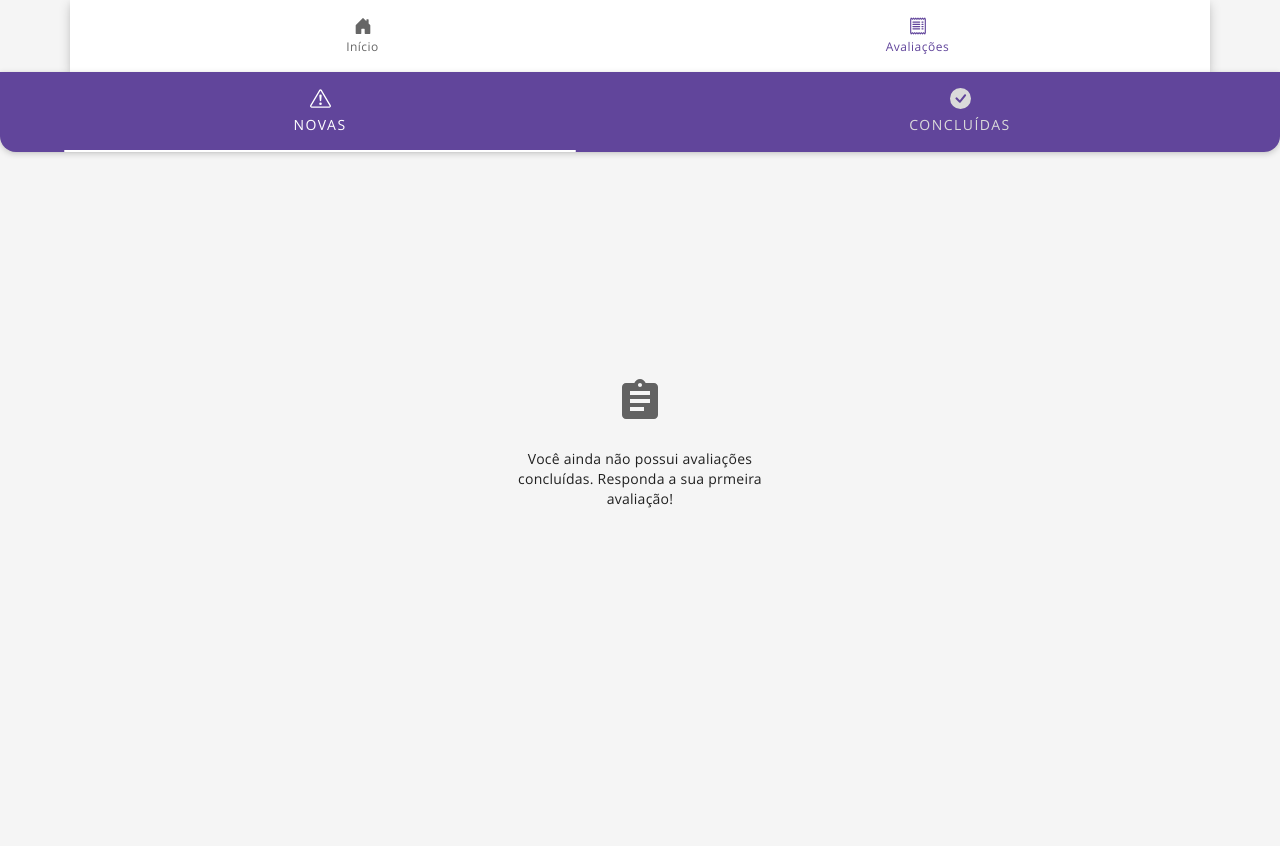
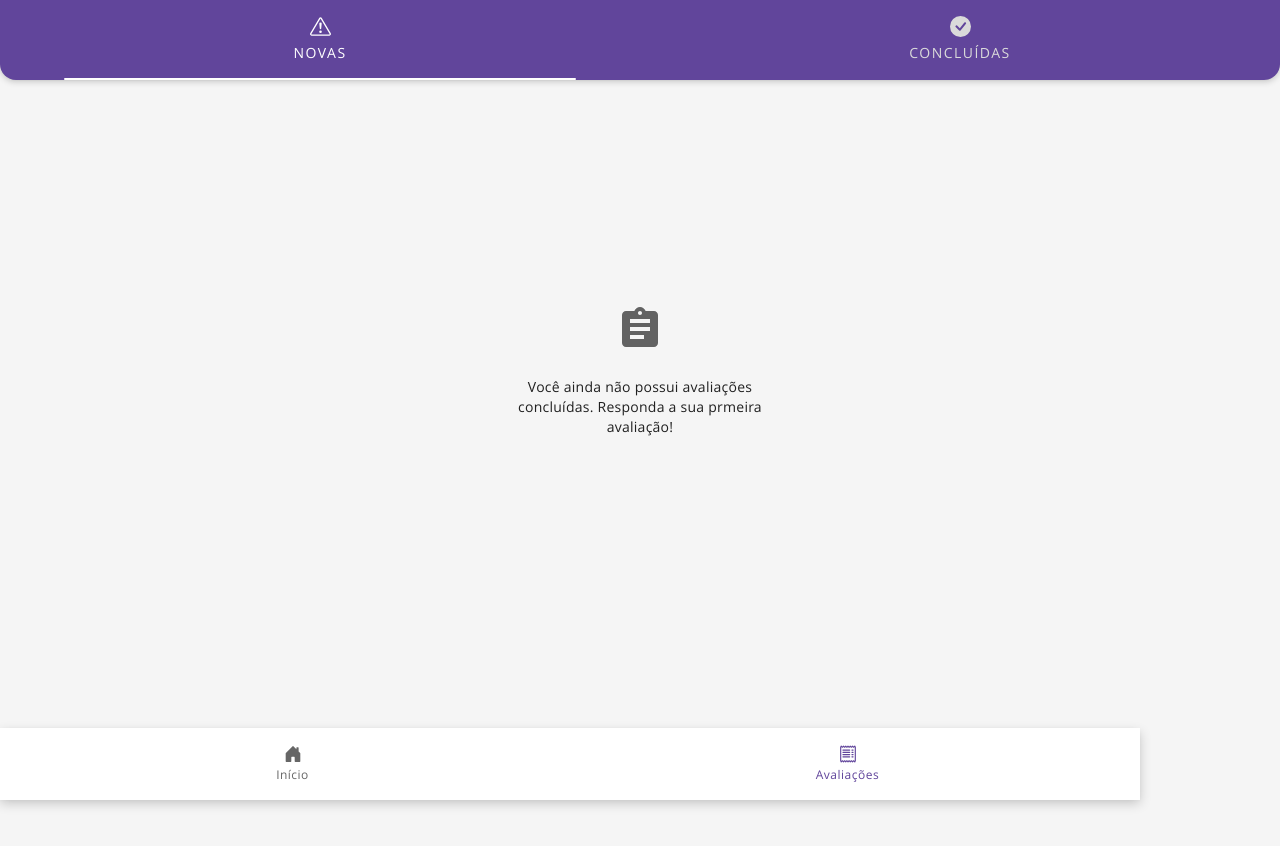
Before and after one commit to FeliciLab/qualiquiz, a Vue app: page /quizzes in a window 1280 px wide. Shown: the top 846 px of the page. After the commit the page ends 800 px from the top, so only its background shows below. Built offline with nearby package versions, Linux system fonts and the light colour scheme; what vue-the-mask would draw is missing.

Commit message:
💄add botton-navigation na tela de todos dos quizzes

```diff
--- a/src/views/AllQuizzes.vue
+++ b/src/views/AllQuizzes.vue
@@ -1,6 +1,5 @@
 <template>
-  <div>
-    <BottomNavigation />
+  <BottomNavigation selected="quizzes">
     <b-tabs
       fill
       justified
@@ -29,13 +28,13 @@
         <ListingCardsVertical :data="userQuizzesConcluidas" />
       </b-tab>
     </b-tabs>
-  </div>
+  </BottomNavigation>
 </template>
 
 <script>
-import { mapActions, mapGetters } from 'vuex'
+import { mapGetters } from 'vuex'
 import ListingCardsVertical from '../components/UX/ListingCardsVertical'
-import BottomNavigation from '../components/UX/BottomNavigation'
+import BottomNavigation from '../components/layouts/BottomNavigationContainer.vue'
 
 export default {
   name: 'AllQuizzes',
@@ -48,22 +47,11 @@ export default {
       userQuizzesDisponiveis: 'getUserQuizzesDisponiveis',
       userQuizzesConcluidas: 'getUserQuizzesConcluidas'
     })
-  },
-  methods: {
-    ...mapActions('bottomNavigation', ['setActionSelected'])
-  },
-  mounted () {
-    this.setActionSelected('quizzes')
   }
 }
 </script>
 
 <style lang="scss">
-.tabs {
-  height: 100vh;
-  padding-bottom: 72px;
-}
-
 .content {
   margin-top: 16px;
   display: flex;
--- a/src/views/Welcome.vue
+++ b/src/views/Welcome.vue
@@ -70,7 +70,6 @@ export default {
   methods: {
     ...mapActions('clock', ['initClock']),
     ...mapActions('quiz', ['initUserQuizzes']),
-    ...mapActions('bottomNavigation', ['setActionSelected']),
     iniciarQuiz () {
       this.showLoading = true
       this.initClock(this.timeLimit)
@@ -92,8 +91,6 @@ export default {
       },
       spaceBetween: -35
     })
-
-    this.setActionSelected('home')
   }
 }
 </script>
```
